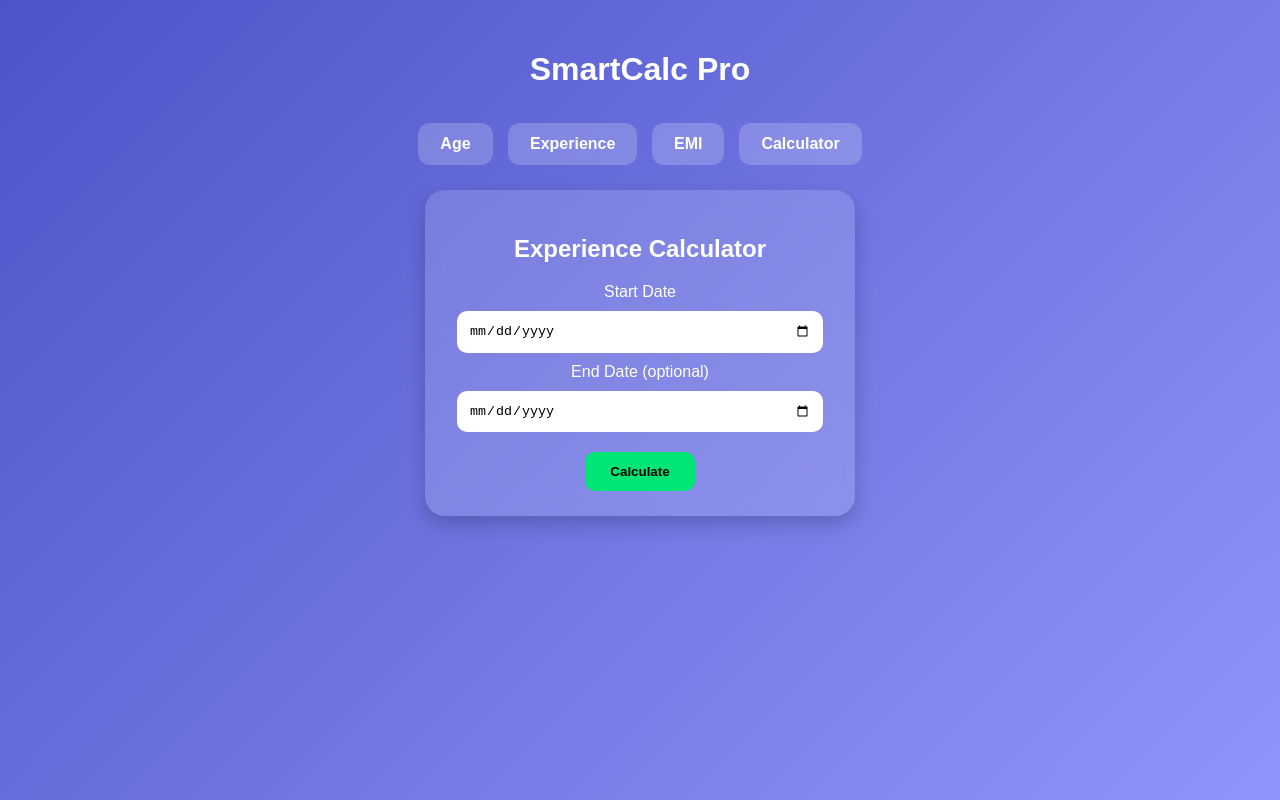
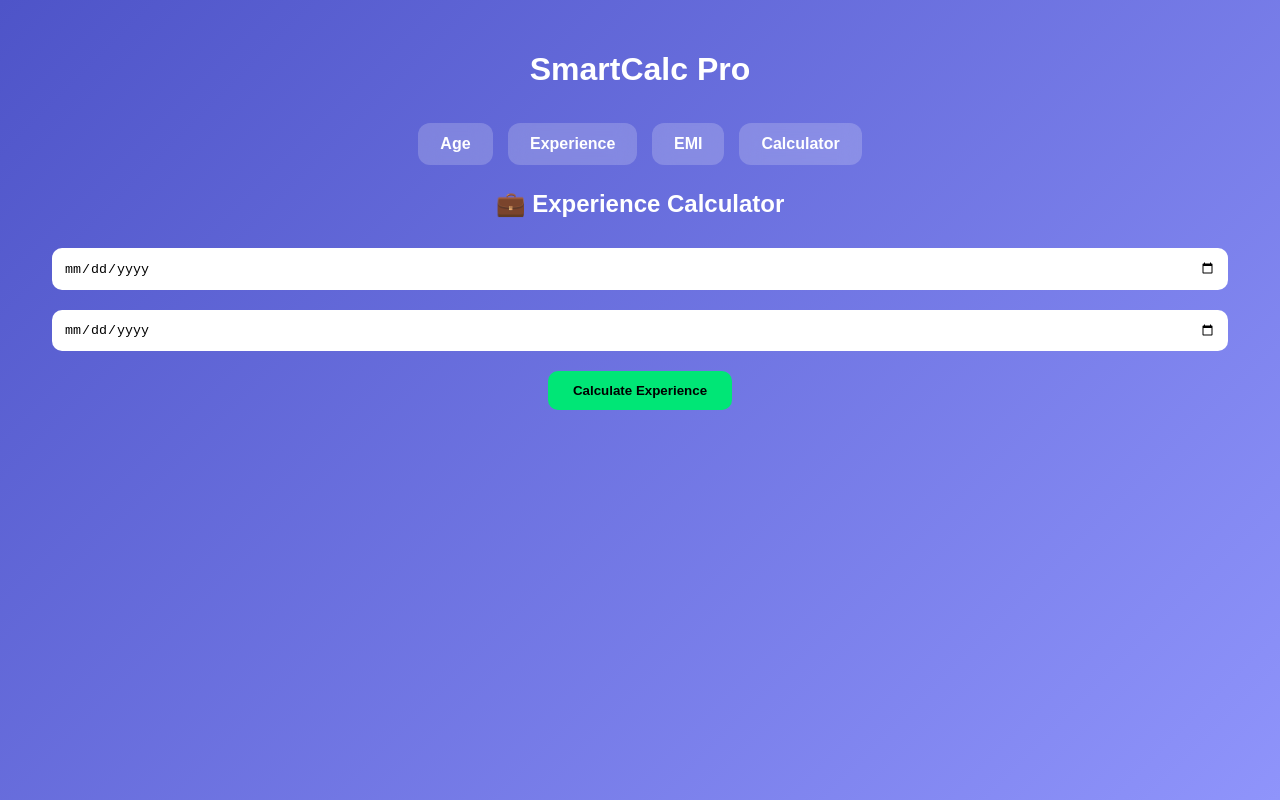
Before and after one commit to Adarsh-shet/SmartCalcPro-frontend, a React (Create React App) app: page / in a window 1280 px wide. Both pictures are taken after a click on the button "Experience". Built offline with nearby package versions, Linux system fonts and the light colour scheme.

Commit message:
Update ExperienceCalculator.js
lkjl

```diff
--- a/src/components/ExperienceCalculator.js
+++ b/src/components/ExperienceCalculator.js
@@ -2,30 +2,42 @@ import React, { useState } from 'react';
 import { calculateExperience } from '../services/api';
 
 function ExperienceCalculator() {
-    const [start, setStart] = useState('');
-    const [end, setEnd] = useState('');
-    const [exp, setExp] = useState('');
+    const [startDate, setStartDate] = useState("");
+    const [endDate, setEndDate] = useState("");
+    const [exp, setExp] = useState(null);
 
     const handleSubmit = async () => {
-        if (!start) return;
+        if (!startDate) return alert("Please enter start date");
 
-        const response = await calculateExperience(start, end);
-        setExp(response);
+        try {
+            const result = await calculateExperience(startDate, endDate);
+            setExp(result);
+        } catch(err) {
+            alert("API error");
+        }
     };
 
     return (
-        <div className="card">
-            <h2>Experience Calculator</h2>
+        <div className="calculator-box">
+            <h2>💼 Experience Calculator</h2>
 
-            <label>Start Date</label>
-            <input type="date" value={start} onChange={(e) => setStart(e.target.value)} />
+            <input
+                type="date"
+                placeholder="Start Date"
+                value={startDate}
+                onChange={(e) => setStartDate(e.target.value)}
+            />
 
-            <label>End Date (optional)</label>
-            <input type="date" value={end} onChange={(e) => setEnd(e.target.value)} />
+            <input
+                type="date"
+                placeholder="End Date (optional)"
+                value={endDate}
+                onChange={(e) => setEndDate(e.target.value)}
+            />
 
-            <button onClick={handleSubmit}>Calculate</button>
+            <button onClick={handleSubmit}>Calculate Experience</button>
 
-            {exp && <p className="result">{exp}</p>}
+            {exp && <p><strong>Experience:</strong> {exp}</p>}
         </div>
     );
 }
```
